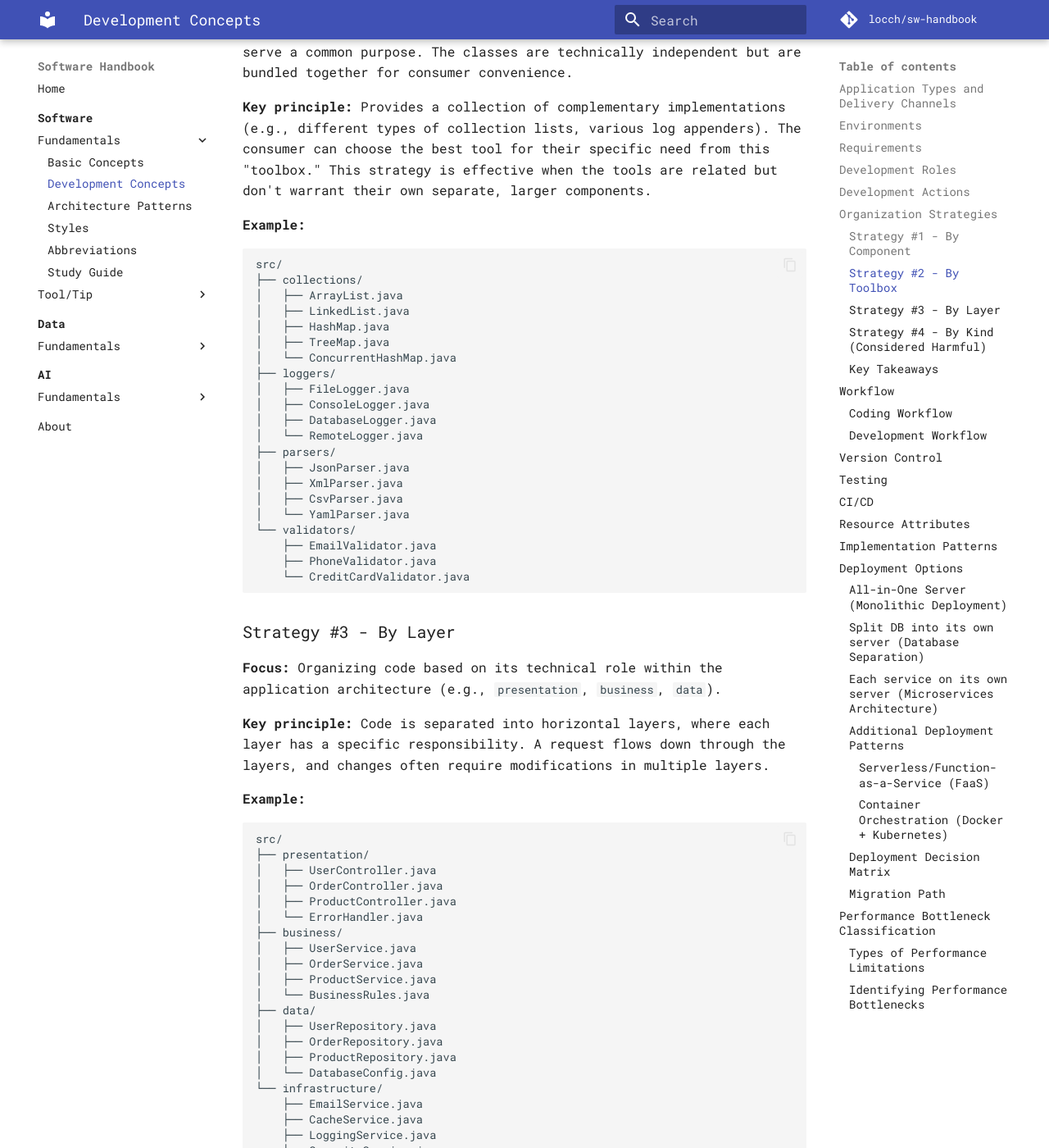
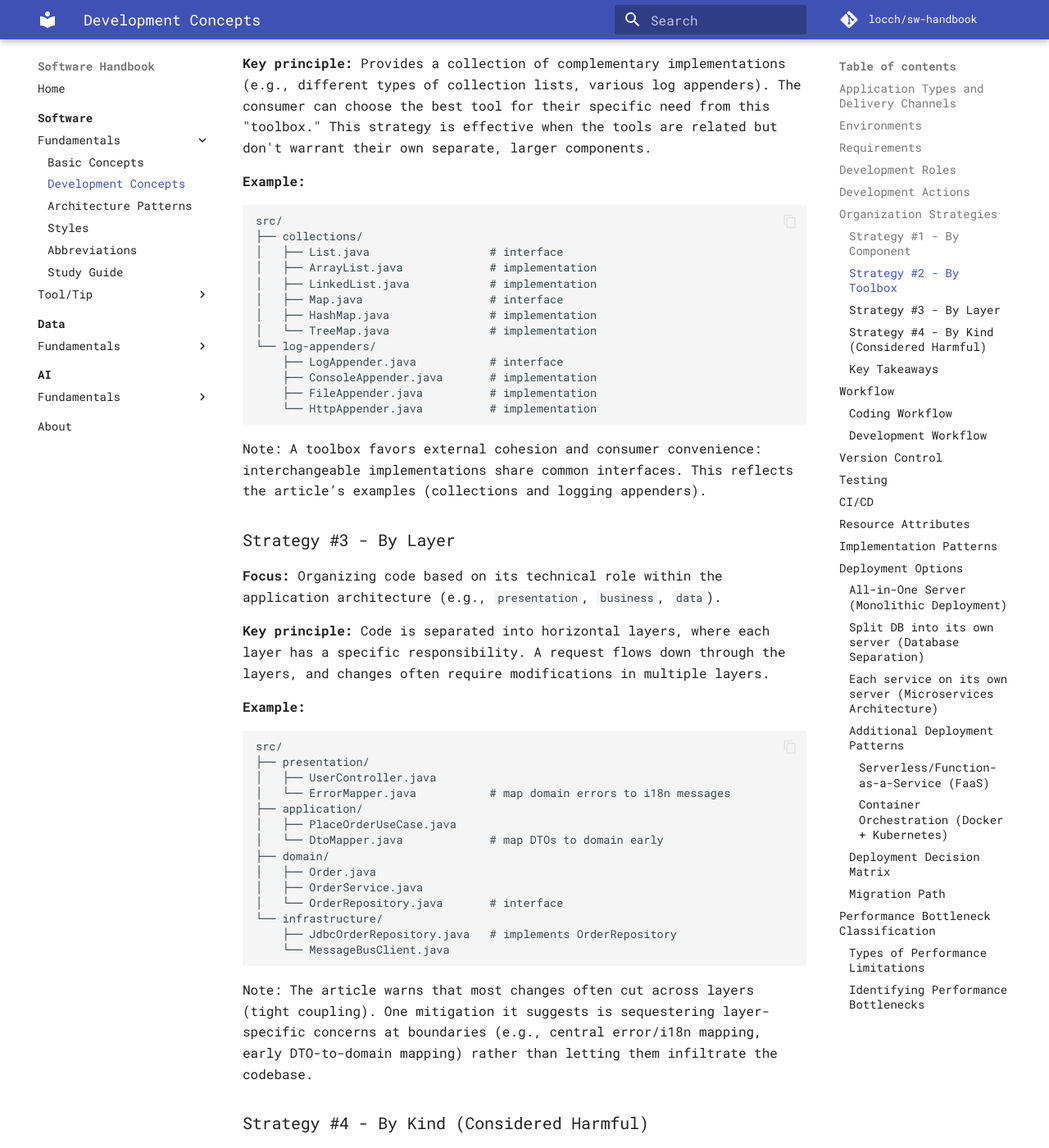
Before and after one commit to locchh/sw-handbook, an MkDocs documentation site: the page built from docs/software/basics/devlopment_concepts.md, in a window 1280 px wide and 1400 px high, scrolled down 2990 px. Shown: the whole window at 82% size. Built offline with MkDocs 1.6.1 and Material for MkDocs 9.7.7, drawn with Linux system fonts in a browser that asks for light colours; comment, search, counter and statistics services are not loaded; some of the changed text lies outside the part shown.

Commit message:
docs: simplify code organization examples with focused, annotated directory trees

````diff
--- a/docs/software/basics/devlopment_concepts.md
+++ b/docs/software/basics/devlopment_concepts.md
@@ -89,25 +89,17 @@
 **Example:**
 ```
 src/
-├── user-management/
-│   ├── User.java
-│   ├── UserService.java
-│   ├── UserRepository.java
-│   └── UserValidator.java
-├── order-processing/
-│   ├── Order.java
-│   ├── OrderService.java
-│   ├── PaymentProcessor.java
-│   └── OrderStatus.java
-├── inventory/
-│   ├── Product.java
-│   ├── InventoryService.java
-│   └── StockLevel.java
-└── notification/
-    ├── NotificationService.java
-    ├── EmailSender.java
-    └── SMSProvider.java
+├── graph/
+│   ├── Graph.java
+│   ├── GraphService.java
+│   └── GraphPersister.java        # interface defining the minimal needs of graph
+├── graph-storage/
+│   ├── FileGraphPersister.java    # implements GraphPersister
+│   └── StorageConfig.java
+└── app/
+    └── AppModule.java             # wires GraphService with a GraphPersister impl
 ```
+Note: The `graph` component depends only on its own `GraphPersister` interface; the storage implementation depends on that interface (no mutual dependency). This mirrors the article’s emphasis on isolating components via minimal interfaces and eliminating cyclic deps.
 
 ### Strategy #2 - By Toolbox
 **Focus:** Grouping a set of related and often interchangeable tools that serve a common purpose. The classes are technically independent but are bundled together for consumer convenience.
@@ -118,26 +110,19 @@ src/
 ```
 src/
 ├── collections/
-│   ├── ArrayList.java
-│   ├── LinkedList.java
-│   ├── HashMap.java
-│   ├── TreeMap.java
-│   └── ConcurrentHashMap.java
-├── loggers/
-│   ├── FileLogger.java
-│   ├── ConsoleLogger.java
-│   ├── DatabaseLogger.java
-│   └── RemoteLogger.java
-├── parsers/
-│   ├── JsonParser.java
-│   ├── XmlParser.java
-│   ├── CsvParser.java
-│   └── YamlParser.java
-└── validators/
-    ├── EmailValidator.java
-    ├── PhoneValidator.java
-    └── CreditCardValidator.java
+│   ├── List.java                  # interface
+│   ├── ArrayList.java             # implementation
+│   ├── LinkedList.java            # implementation
+│   ├── Map.java                   # interface
+│   ├── HashMap.java               # implementation
+│   └── TreeMap.java               # implementation
+└── log-appenders/
+    ├── LogAppender.java           # interface
+    ├── ConsoleAppender.java       # implementation
+    ├── FileAppender.java          # implementation
+    └── HttpAppender.java          # implementation
 ```
+Note: A toolbox favors external cohesion and consumer convenience: interchangeable implementations share common interfaces. This reflects the article’s examples (collections and logging appenders).
 
 ### Strategy #3 - By Layer
 **Focus:** Organizing code based on its technical role within the application architecture (e.g., `presentation`, `business`, `data`).
@@ -149,25 +134,19 @@ src/
 src/
 ├── presentation/
 │   ├── UserController.java
-│   ├── OrderController.java
-│   ├── ProductController.java
-│   └── ErrorHandler.java
-├── business/
-│   ├── UserService.java
+│   └── ErrorMapper.java           # map domain errors to i18n messages
+├── application/
+│   ├── PlaceOrderUseCase.java
+│   └── DtoMapper.java             # map DTOs to domain early
+├── domain/
+│   ├── Order.java
 │   ├── OrderService.java
-│   ├── ProductService.java
-│   └── BusinessRules.java
-├── data/
-│   ├── UserRepository.java
-│   ├── OrderRepository.java
-│   ├── ProductRepository.java
-│   └── DatabaseConfig.java
+│   └── OrderRepository.java       # interface
 └── infrastructure/
-    ├── EmailService.java
-    ├── CacheService.java
-    ├── LoggingService.java
-    └── SecurityService.java
+    ├── JdbcOrderRepository.java   # implements OrderRepository
+    └── MessageBusClient.java
 ```
+Note: The article warns that most changes often cut across layers (tight coupling). One mitigation it suggests is sequestering layer-specific concerns at boundaries (e.g., central error/i18n mapping, early DTO-to-domain mapping) rather than letting them infiltrate the codebase.
 
 ### Strategy #4 - By Kind (Considered Harmful)
 **Focus:** Grouping classes into arbitrary buckets based on their technical type (e.g., `interfaces`, `exceptions`, `managers`) instead of their business function.
@@ -201,6 +180,7 @@ src/
     ├── OrderException.java
     └── ValidationException.java
 ```
+Note: As the article states, this seems neat but hides conceptual relationships and typically increases coupling; most changes cut across all buckets.
 
 ### Key Takeaways
 - **Component organization** is the strongest strategy, emphasizing true separation and minimal coupling
````
